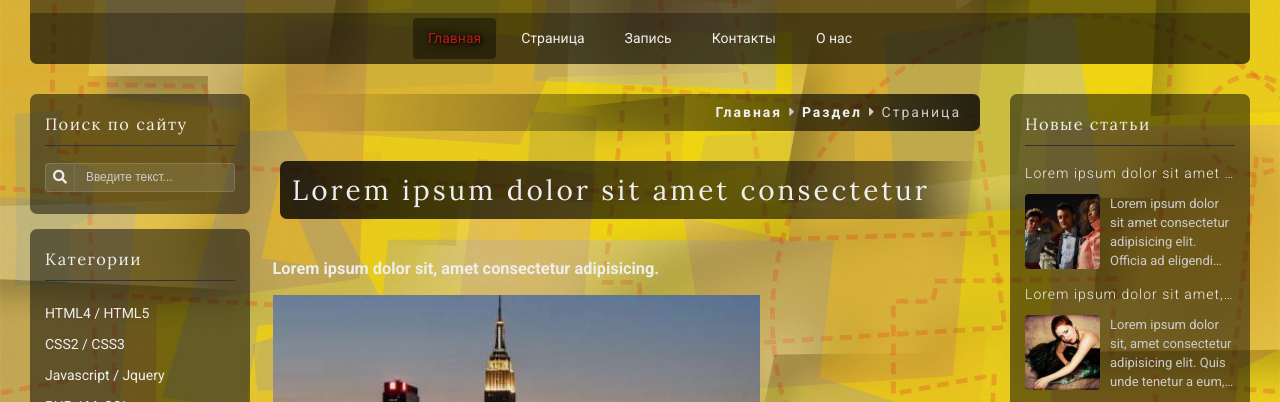
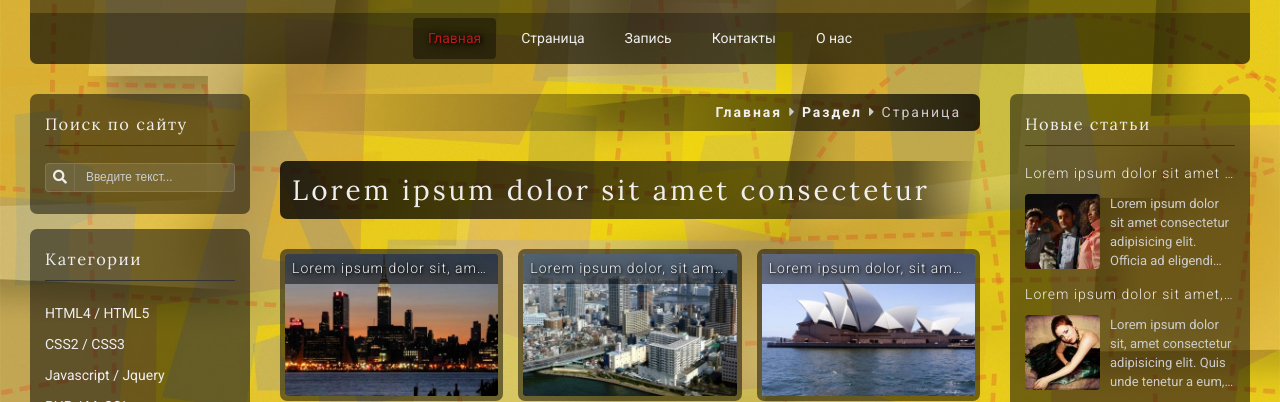
Before and after one commit to shojchi/flexbox-template, a website: page index.html in a window 1280 px wide. Shown: the part 324-726 px from the top of the page. Drawn offline with Linux system fonts and the light colour scheme.

Commit message:
fixed tiny miss

```diff
--- a/assets/scss/main/_main-content-item.scss
+++ b/assets/scss/main/_main-content-item.scss
@@ -1,4 +1,4 @@
-&-item {
+.main-content-item {
     padding: 7.5px;
 
     &:hover {
```
Also changed, not shown: assets/css/style.css.
